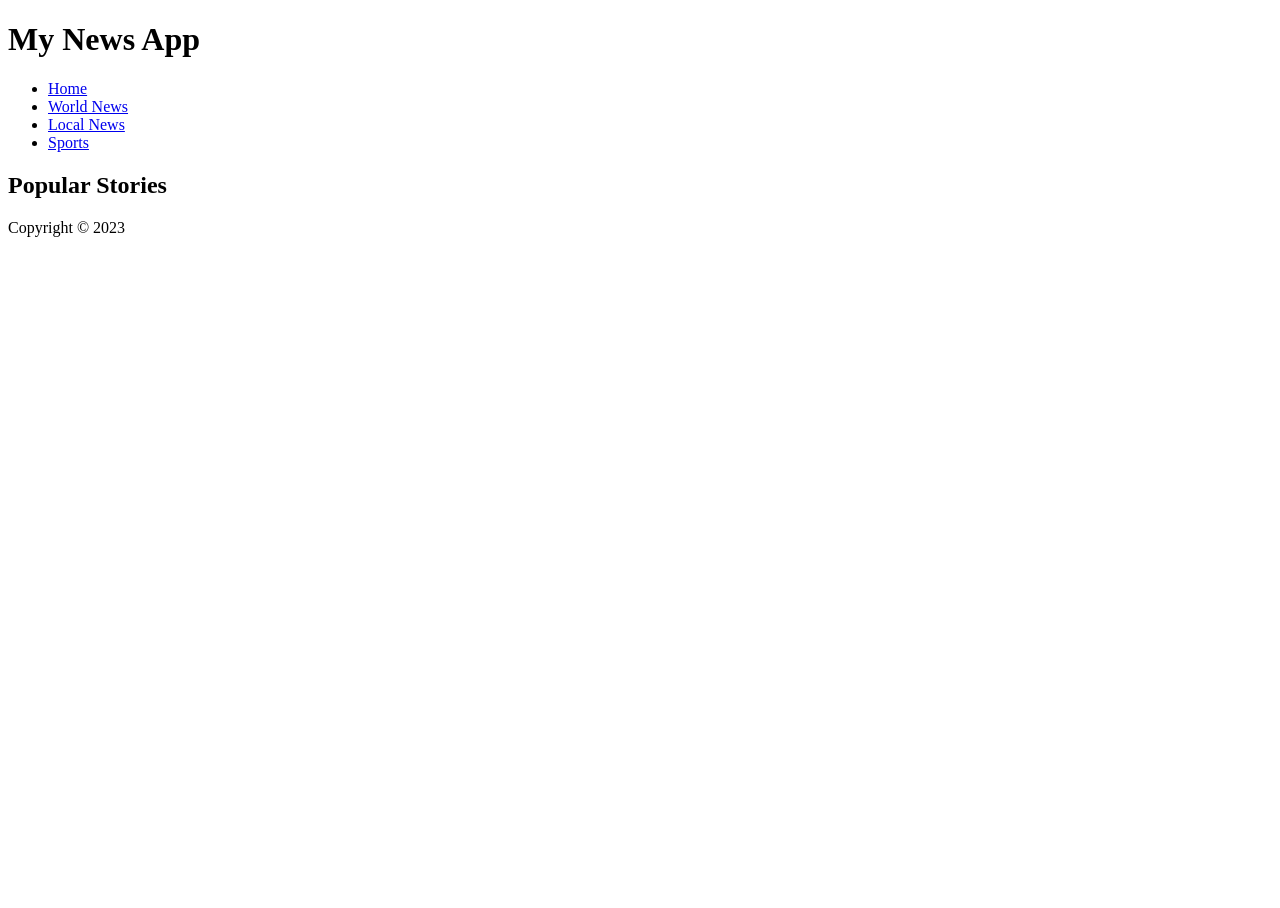
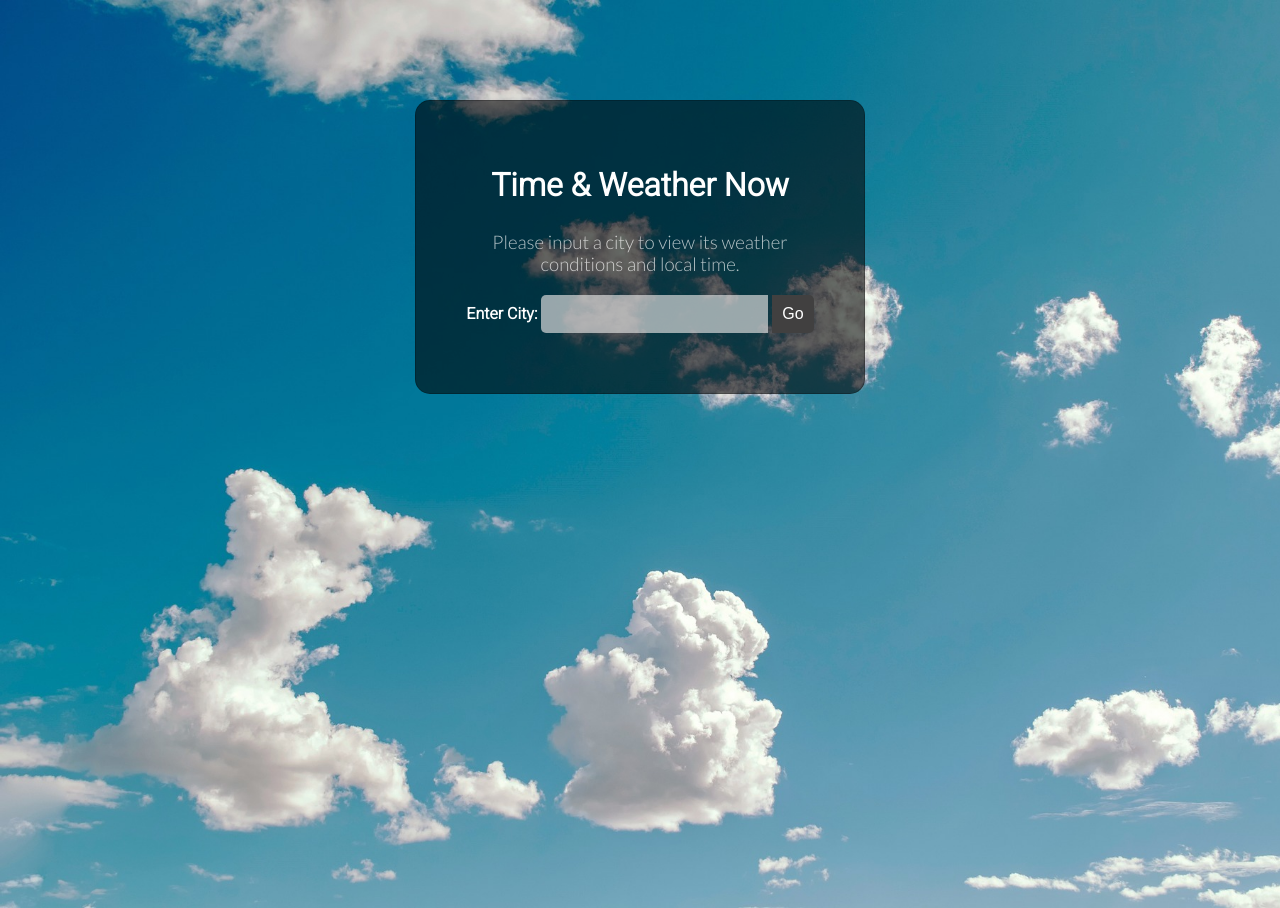
Before and after one commit to Ike-Icon/Weather-App-v2, a plain HTML site: page index.html in a window 1280 px wide. Before the commit the page ends 800 px from the top, so only its background shows below. Drawn offline with Linux system fonts and the light colour scheme.

Commit message:
weather and time added

```diff
--- /dev/null
+++ b/css/style.scss
@@ -0,0 +1,77 @@
+@import url('https://fonts.googleapis.com/css2?family=Heebo:wght@300&family=Lato:wght@300&display=swap');
+
+* {
+  box-sizing: border-box;
+}
+
+
+body{
+  background-image: url("/imgs/sky-back.jpg");
+  background-repeat: no-repeat;
+  background-size: cover;
+  height: 100vh;
+}
+
+.container {
+    max-width: 450px;
+    margin: 100px auto;
+    text-align: center;
+    border: solid 1px rgba(0, 0, 0, 0.226);
+    // box-shadow: 5px 5px 5px  rgba(114, 109, 109, 0.178);
+    background-color: rgba(0, 0, 0, 0.568);
+    border-radius: 15px;
+    color: #fff;
+    padding: 40px;
+    h1{
+      font-family: 'Heebo', sans-serif;
+    }
+    h3{
+      font-family: 'Lato', sans-serif;
+      opacity: 0.7;
+      font-weight: 500;
+
+    }
+    section{
+      font-family: 'Lato', sans-serif;
+      font-size: 1.2em;
+      strong{
+        font-weight: 600;
+
+      }
+
+    }
+  }
+
+  form {
+    margin-top: 20px;
+    font-family: 'Heebo', sans-serif;
+    label{
+      font-weight: 600;
+    }
+  }
+
+  input[type="text"] {
+    padding: 10px;
+    font-size: 16px;
+    border: 1px solid #ddddddb9;
+    flex: 1;
+    padding: 10px;
+    border: none;
+    border-radius: 5px 0 0 5px;
+    background-color: #ddddddad;
+  }
+
+  button {
+    font-size: 16px;
+    border: 1px solid #ddd;
+    padding: 10px;
+    background-color: #414040;
+    color: white;
+    border: none;
+    border-radius: 0 5px 5px 0;
+    cursor: pointer;
+  }
+
+  #weather {
+    margin-top: 20px;
+  }
--- a/index.html
+++ b/index.html
@@ -1,35 +1,30 @@
 <!DOCTYPE html>
 <html lang="en">
-<head>
-    <meta charset="UTF-8">
-    <meta http-equiv="X-UA-Compatible" content="IE=edge">
-    <meta name="viewport" content="width=device-width, initial-scale=1.0">
-    <title>Document</title>
-</head>
-<body>
-    <header>
-      <h1>My News App</h1>
-      <nav>
-        <ul>
-          <li><a href="#">Home</a></li>
-          <li><a href="#">World News</a></li>
-          <li><a href="#">Local News</a></li>
-          <li><a href="#">Sports</a></li>
-        </ul>
-      </nav>
-    </header>
-    <main>
-      <section class="news-feed">
-        <!-- News articles will be dynamically added here using JavaScript -->
+  <head>
+    <meta charset="UTF-8" />
+    <meta http-equiv="X-UA-Compatible" content="IE=edge" />
+    <meta name="viewport" content="width=device-width, initial-scale=1.0" />
+    <link rel="stylesheet" href="css/style.css" />
+    <title>Time & Weather Now</title>
+  </head>
+  <body>
+    <div class="container">
+      <h1>Time & Weather Now</h1>
+      <h3>
+        Please input a city to view its weather conditions and local time.
+      </h3>
+      <form>
+        <label for="city">Enter City:</label>
+        <input type="text" id="city" name="city" />
+        <button type="submit">Go</button>
+      </form>
+      <section>
+        <div id="weather"></div>
+        <div id="cityTime"></div>
       </section>
-      <aside class="sidebar">
-        <h2>Popular Stories</h2>
-        <!-- Popular stories list will be dynamically added here using JavaScript -->
-      </aside>
-    </main>
-    <footer>
-      <p>Copyright © 2023</p>
-    </footer>
-    <script src="app.js"></script>
-</body>
+
+    </div>
+
+    <script src="js/main.js"></script>
+  </body>
 </html>
--- /dev/null
+++ b/js/main.js
@@ -0,0 +1,37 @@
+// select elements from the HTML document and assign them to variables in JavaScript
+const form = document.querySelector("form");
+const input = document.querySelector("input");
+const weatherDiv = document.querySelector("#weather");
+const cityTime = document.querySelector("#cityTime");
+const body = document.querySelector("body");
+
+// attach an event listener to the submit event of the HTML form element
+form.addEventListener("submit", (e) => {
+  e.preventDefault();
+  const location = input.value;
+  const url = `https://api.openweathermap.org/data/2.5/weather?q=${location}&appid=1c46ab2790dbd1be365348f91b70dda1&units=imperial`;
+
+  fetch(url)
+    .then((response) => response.json())
+    .then((data) => {
+      const temperature = data.main.temp;
+      const description = data.weather[0].description;
+      const icon = `https://openweathermap.org/img/w/${data.weather[0].icon}.png`;
+      const timezone = data.timezone;
+      const currentTime = new Date();
+      const localTime = new Date(currentTime.getTime() + timezone * 1000);
+      const timeString = localTime.toLocaleTimeString();
+
+      weatherDiv.innerHTML = `
+        <p><strong>Temperature:</strong> ${temperature}&deg;F</p>
+        <p><strong>Description:</strong> ${description}</p>
+        <img src="${icon}" alt="Weather icon">
+      `;
+      cityTime.innerHTML = `<p><strong> Current Time in ${location}:</strong> ${timeString}</p>`;
+
+    })
+    .catch((error) => {
+      console.error("Error:", error);
+      weatherDiv.textContent = "Sorry, something went wrong. Please try again.";
+    });
+});
```
Also changed, not shown: css/style.css (added), imgs/sky-back.jpg (added), 3 other files.
